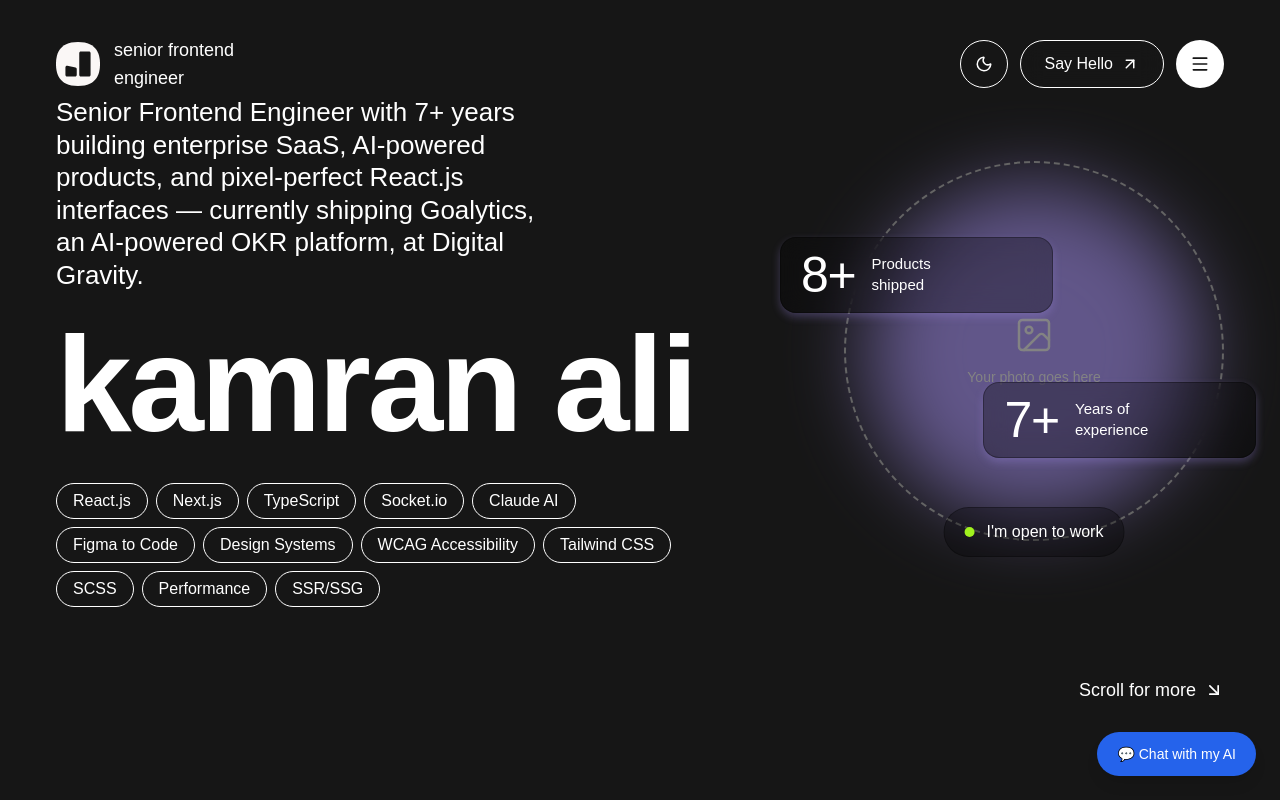
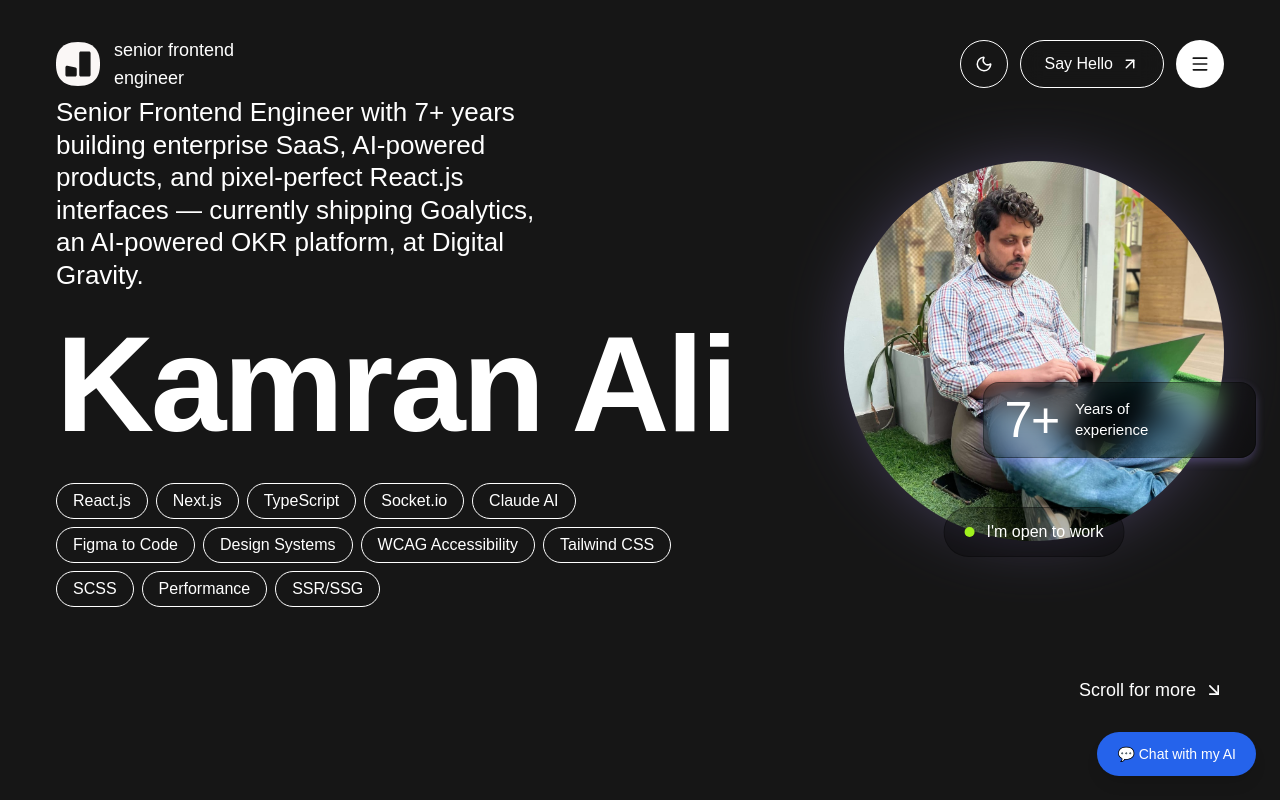
Before and after one commit to DevKamran/biography-website, a Next.js app in the folder apps/web/: page / in a window 1280 px wide. Shown: the top 800 px of the page. Built offline with nearby package versions, Linux system fonts and the light colour scheme; a web font is replaced by a local one.

Commit message:
these changes have been done

```diff
--- a/apps/web/app/components/chat/ChatWidget.tsx
+++ b/apps/web/app/components/chat/ChatWidget.tsx
@@ -129,12 +129,14 @@ export default function ChatWidget() {
         </div>
       )}
 
-      <button
-        onClick={() => setOpen((v) => !v)}
-        className="rounded-full bg-blue-600 px-5 py-3 text-sm font-medium shadow-lg hover:bg-blue-500"
-      >
-        {open ? "Close" : "💬 Chat with my AI"}
-      </button>
+      {!open && (
+        <button
+          onClick={() => setOpen(true)}
+          className="rounded-full bg-blue-600 px-5 py-3 text-sm font-medium shadow-lg hover:bg-blue-500"
+        >
+          💬 Chat with my AI
+        </button>
+      )}
     </div>
   );
 }
--- a/apps/web/app/components/sections/Hero.tsx
+++ b/apps/web/app/components/sections/Hero.tsx
@@ -1,21 +1,22 @@
-import { ArrowDownRight, ImageIcon } from "lucide-react";
+import Image from "next/image";
+import { ArrowDownRight } from "lucide-react";
 import { profile, heroStats, heroTags } from "@/lib/portfolio-data";
 
 function HeroPortrait() {
   return (
     <div className="relative mx-auto aspect-square w-[280px] sm:w-[340px] hero:w-[380px] hero-lg:w-[440px]">
-      {/* decorative blob — swap this whole component for <Image src="/img/hero/your-photo.png" .../> later */}
       <div
         className="absolute inset-[6%] rounded-full blur-2xl"
         style={{ backgroundColor: "var(--additional)", opacity: 0.55 }}
       />
-      <div
-        className="absolute inset-0 flex flex-col items-center justify-center gap-3 rounded-full border-2 border-dashed"
-        style={{ borderColor: "var(--st-medium)", color: "var(--t-muted)" }}
-      >
-        <ImageIcon size={40} strokeWidth={1.5} />
-        <span className="font-accent text-sm">Your photo goes here</span>
-      </div>
+      <Image
+        src="/img/profile.jpeg"
+        alt={profile.name}
+        fill
+        priority
+        sizes="(min-width: 1600px) 440px, (min-width: 1200px) 380px, (min-width: 640px) 340px, 280px"
+        className="relative rounded-full object-cover"
+      />
     </div>
   );
 }
@@ -87,10 +88,10 @@ export default function Hero() {
           </p>
 
           <h1
-            className="select-none whitespace-nowrap font-accent text-[2.6rem] font-semibold leading-[0.85] tracking-tight xs:text-[3.4rem] sm:text-[6.5rem] md:text-[8rem] hero:text-[8.5rem] hero-lg:text-[10.5rem]"
+            className="select-none whitespace-nowrap font-accent  text-[2.6rem] font-semibold leading-[0.85] tracking-tight xs:text-[3.4rem] sm:text-[6.5rem] md:text-[8rem] hero:text-[8.5rem] hero-lg:text-[10.5rem]"
             style={{ color: "var(--t-bright)" }}
           >
-            {profile.name.toLowerCase()}
+            {profile.name}
           </h1>
 
           <div className="mt-10 flex flex-wrap gap-2">
@@ -110,11 +111,6 @@ export default function Hero() {
         <div className="relative z-[1] mx-auto flex w-full max-w-[380px] shrink-0 flex-col items-center gap-4 hero:mx-0 hero:block hero:w-auto hero:max-w-none">
           <HeroPortrait />
 
-          <StatCard
-            value={heroStats[1].value}
-            label={heroStats[1].label}
-            className="hero:absolute hero:-left-16 hero:top-[20%]"
-          />
           <StatCard
             value={heroStats[0].value}
             label={heroStats[0].label}
--- a/apps/web/lib/portfolio-data.ts
+++ b/apps/web/lib/portfolio-data.ts
@@ -19,10 +19,7 @@ export const profile = {
   },
 };
 
-export const heroStats = [
-  { value: "7+", label: "Years of\nexperience" },
-  { value: "8+", label: "Products\nshipped" },
-];
+export const heroStats = [{ value: "7+", label: "Years of\nexperience" }];
 
 export const heroTags: string[] = [
   "React.js",
```
Also changed, not shown: apps/web/public/img/profile.jpeg (added), 1 other file (tests, documents, lock files or other folders).
